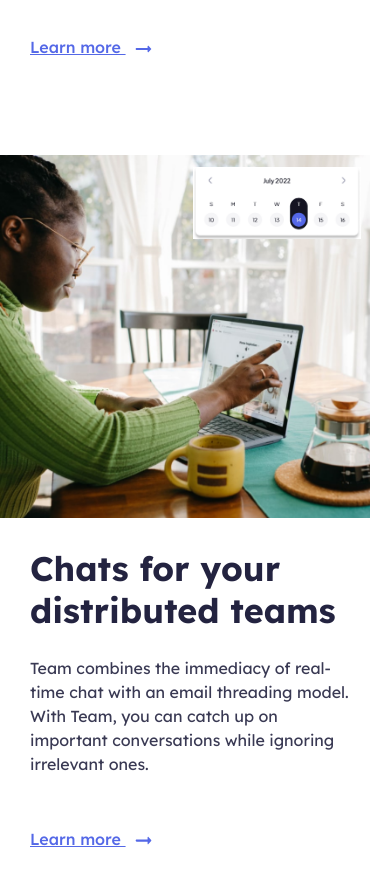
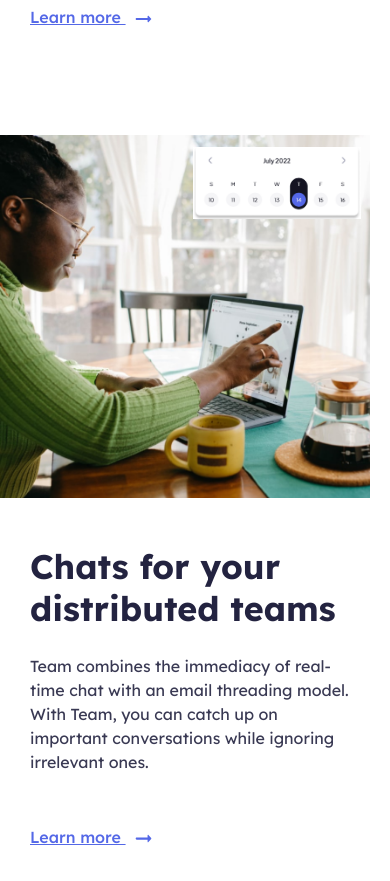
Before and after one commit to mune-kyun/TechnicalTest-Detik-FE, a plain HTML site: page index.html in a window 390 px wide. Shown: the part 1920-2801 px from the top of the page. After the commit the page ends 2769 px from the top, so only its background shows below. Drawn offline with nearby package versions, Linux system fonts and the light colour scheme.

Commit message:
mobile: fix margins paddings

```diff
--- a/styles/chat2.css
+++ b/styles/chat2.css
@@ -1,5 +1,9 @@
+#chat2 {
+  margin-top: 40px;
+}
+
 #chat2-img-container {
-  margin-right: 20px;
+  margin: 0 20px 48px 0;
   width: auto;
   height: 93vw;
   overflow: hidden;
--- a/styles/main.css
+++ b/styles/main.css
@@ -23,7 +23,7 @@
 }
 
 .explanation {
-  padding: 30px;
+  padding: 0 30px 0 30px;
 }
 
 .explanation h1 {
```
